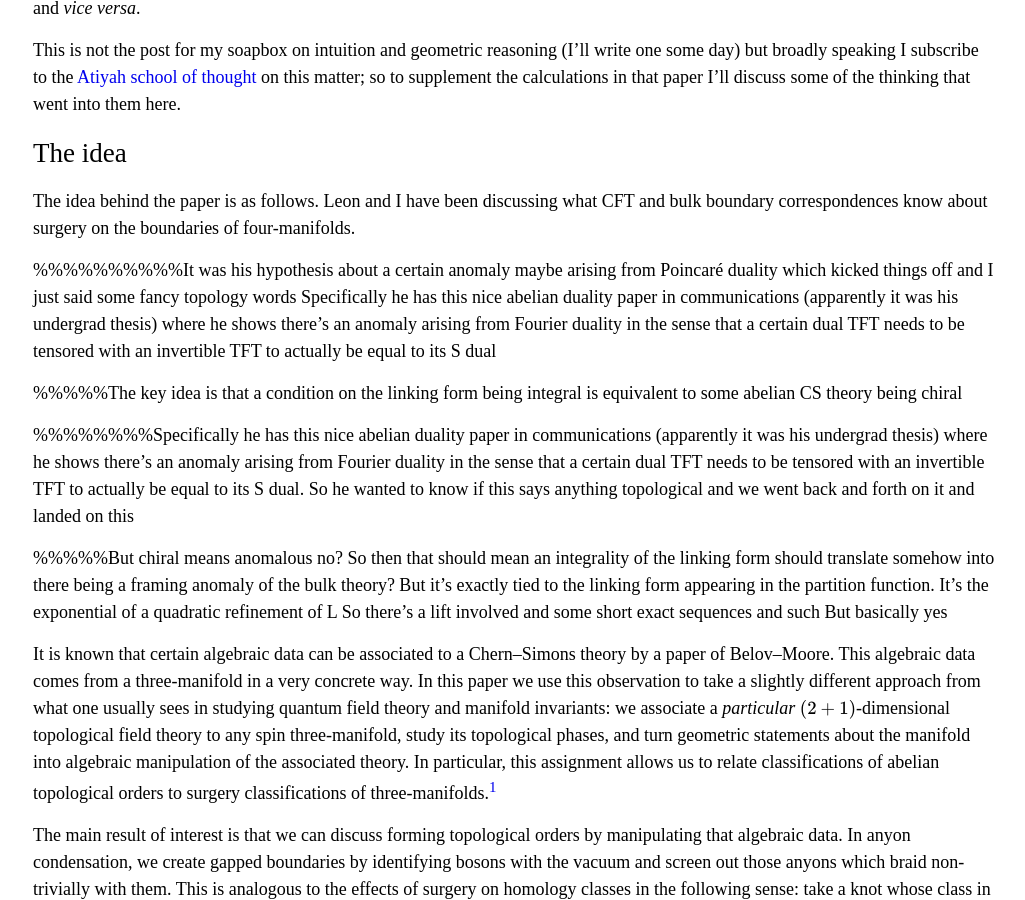
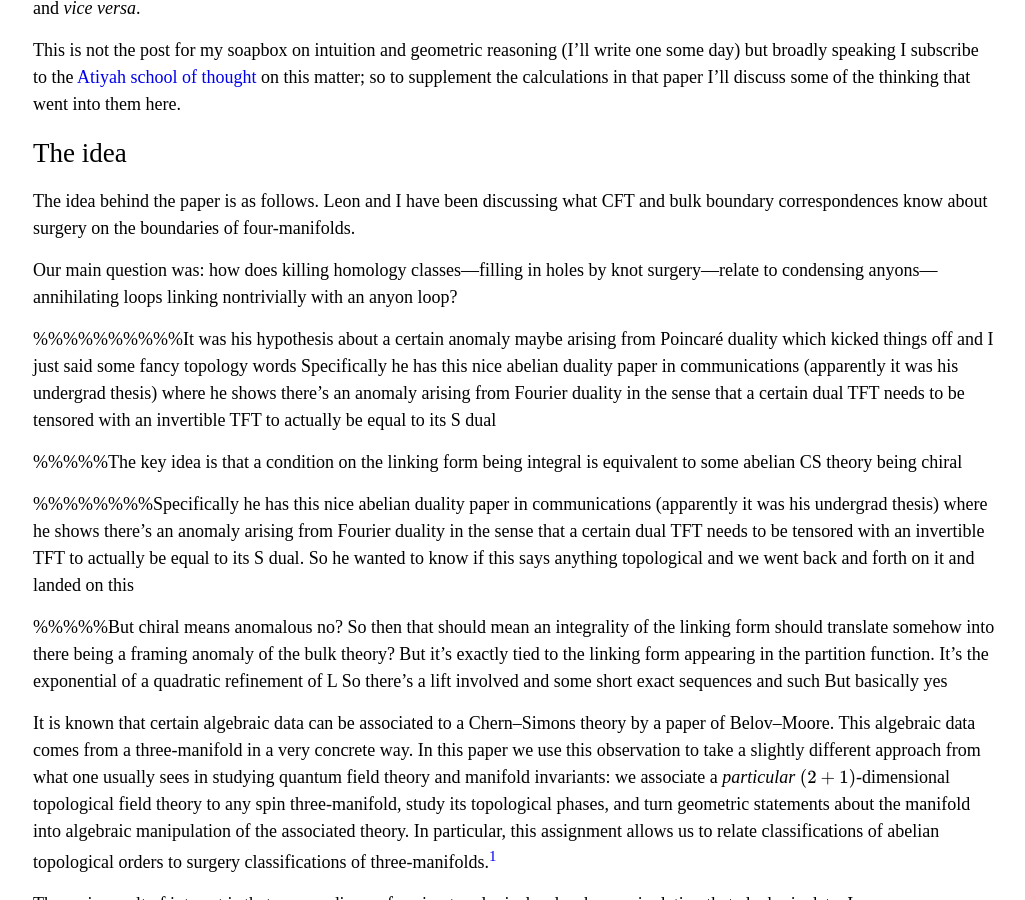
Before and after one commit to DARSakthi/DARSakthi.github.io, a Jekyll site: the page built from _posts/2024-07-22-surgery-and-anyons.markdown, in a window 1280 px wide and 900 px high, scrolled down 341 px. Shown: the whole window, without its empty margins (125-1150 px from the left). Built offline with Jekyll 4.4.1, drawn with Linux system fonts in a browser that asks for light colours; formulas are drawn with MathJax 3; comment, search, counter and statistics services are not loaded.

Commit message:
Small update

```diff
--- a/_posts/2024-07-22-surgery-and-anyons.markdown
+++ b/_posts/2024-07-22-surgery-and-anyons.markdown
@@ -19,6 +19,8 @@ This is not the post for my soapbox on intuition and geometric reasoning (I'll w
 # The idea
 
 The idea behind the paper is as follows. Leon and I have been discussing what CFT and bulk boundary correspondences know about surgery on the boundaries of four-manifolds.
+
+Our main question was: how does killing homology classes---filling in holes by knot surgery---relate to condensing anyons---annihilating loops linking nontrivially with an anyon loop?
 
 %%%%%%%%%%It was his hypothesis about a certain anomaly maybe arising from Poincaré duality which kicked things off and I just said some fancy topology words
 Specifically he has this nice abelian duality paper in communications (apparently it was his undergrad thesis) where he shows there’s an anomaly arising from Fourier duality in the sense that a certain dual TFT needs to be tensored with an invertible TFT to actually be equal to its S dual
```
